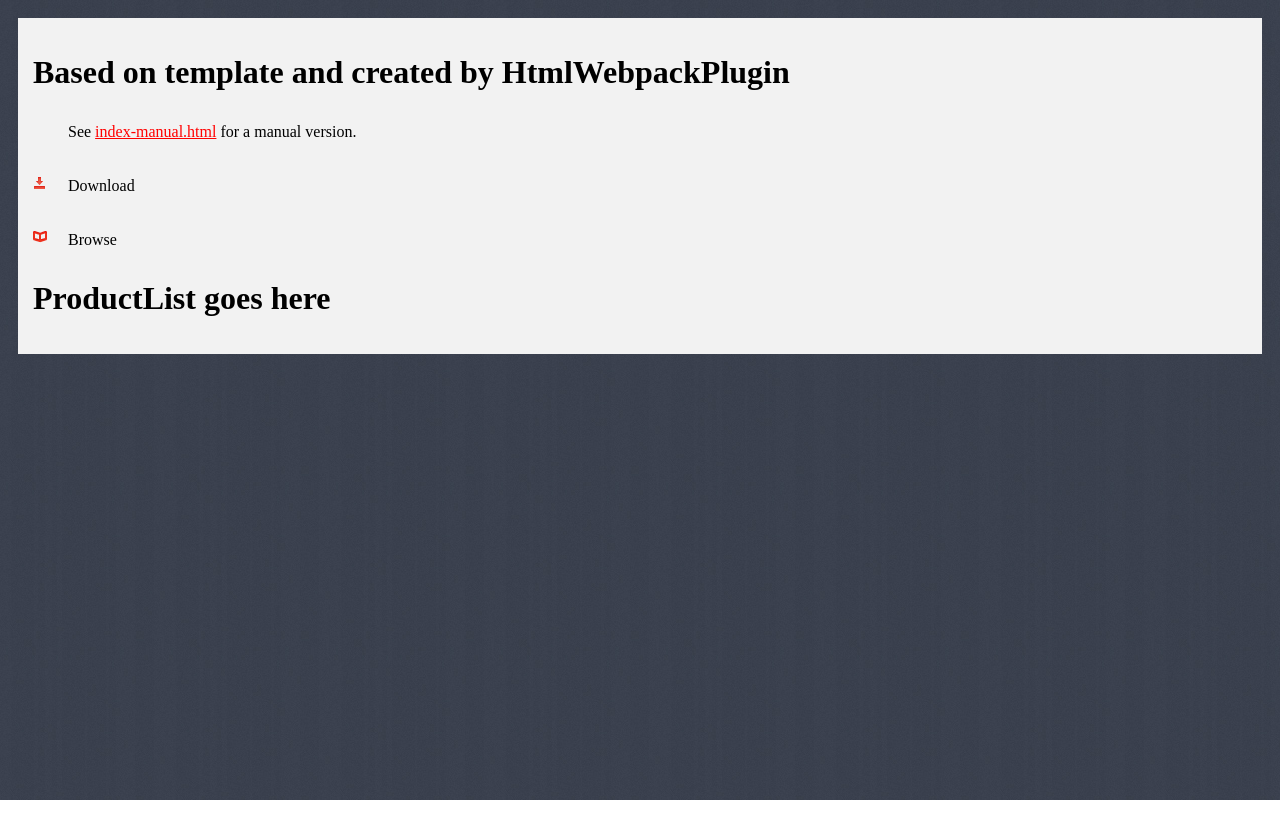
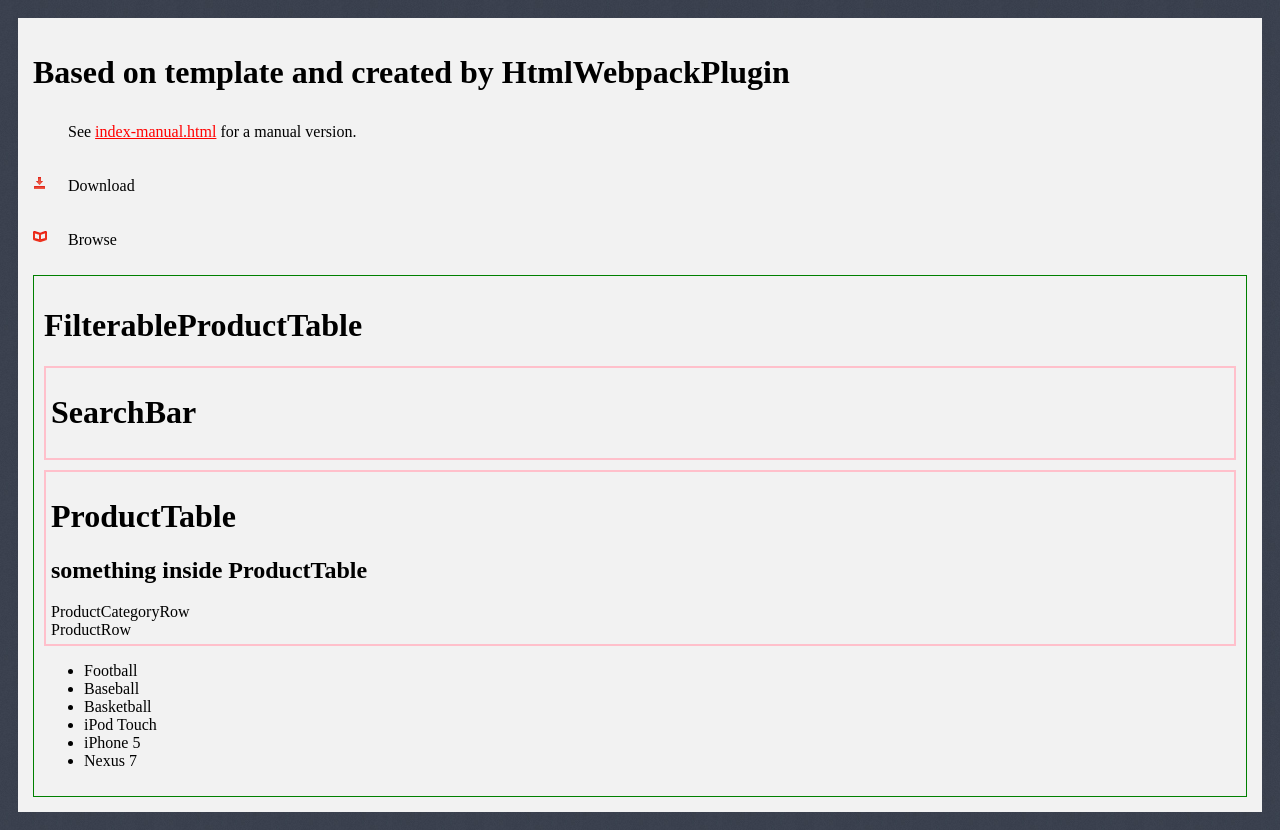
Before and after one commit to alexisbellido/node-tests, a React app in the folder react-test/: page / in a window 1280 px wide. Before the commit the page ends 800 px from the top, so only its background shows below. Built offline with nearby package versions, Linux system fonts and the light colour scheme.

Commit message:
Thinking in React example: FilterableProductTable

```diff
--- a/react-test/public/footer.html
+++ b/react-test/public/footer.html
@@ -1,4 +1,4 @@
 <p>a partial template to use as a footer</p>
 <div id="root"></div>
 
-  <script src="../dist/main.js?33946545d82e92dbe197"></script>
+  <script src="../dist/main.js?88c8e60a3a597179585f"></script>
--- a/react-test/public/index.html
+++ b/react-test/public/index.html
@@ -7,7 +7,7 @@
   <meta name="viewport" content="width=device-width, initial-scale=1, shrink-to-fit=no">
   <title>Template for Webpack 4 and HtmlWebpackPlugin</title>
 
-    <link href="../dist/main.css?33946545d82e92dbe197" rel="stylesheet">
+    <link href="../dist/main.css?88c8e60a3a597179585f" rel="stylesheet">
 
 </head>
 
@@ -25,7 +25,7 @@
   </div>
 
 
-    <script src="../dist/main.js?33946545d82e92dbe197"></script>
+    <script src="../dist/main.js?88c8e60a3a597179585f"></script>
 
 
 </body>
--- /dev/null
+++ b/react-test/src/FilterableProductTable.js
@@ -0,0 +1,84 @@
+import React from "react";
+import SearchBar from "./SearchBar.js";
+
+
+function SimpleList(props) {
+  const products = props.products
+
+  // should I use toString()?
+  // <li key={product.id.toString()}>{product.name}</li>
+  const simpleList = products.map((product) =>
+    <li key={product.id}>{product.name}</li>
+  );
+  return (
+    <ul>
+      {simpleList}
+    </ul>
+  );
+}
+
+// // The JSON.parse() method parses a JSON string, constructing the JavaScript value or object described by the string.
+// let json = '{"result":true, "count":42}';
+// let obj = JSON.parse(json);
+// console.log(obj);
+// // The JSON.stringify() method converts a JavaScript value to a JSON string
+// console.log(JSON.stringify(obj));
+
+class ProductTable extends React.Component {
+  render() {
+    return (
+      <div className="product-table">
+        <h1>ProductTable</h1>
+        {this.props.children}
+        <ProductCategoryRow />
+        <ProductRow />
+      </div>
+    )
+  }
+}
+
+class ProductCategoryRow extends React.Component {
+  render() {
+    return (
+      <div>
+        ProductCategoryRow
+      </div>
+    )
+  }
+}
+
+class ProductRow extends React.Component {
+  render() {
+    return (
+      <div>
+        ProductRow
+      </div>
+    )
+  }
+}
+
+const PRODUCTS = [
+  {id: 1, category: "Sporting Goods", price: "$49.99", stocked: true, name: "Football"},
+  {id: 2, category: "Sporting Goods", price: "$9.99", stocked: true, name: "Baseball"},
+  {id: 3, category: "Sporting Goods", price: "$29.99", stocked: false, name: "Basketball"},
+  {id: 4, category: "Electronics", price: "$99.99", stocked: true, name: "iPod Touch"},
+  {id: 5, category: "Electronics", price: "$399.99", stocked: false, name: "iPhone 5"},
+  {id: 6, category: "Electronics", price: "$199.99", stocked: true, name: "Nexus 7"}
+];
+
+class FilterableProductTable extends React.Component {
+  render() {
+    return (
+      <div className="filterable-product-table">
+        <h1>FilterableProductTable</h1>
+        <SearchBar />
+        <ProductTable>
+          <h2>something inside ProductTable</h2>
+        </ProductTable>
+        <SimpleList products={PRODUCTS} />
+      </div>
+    )
+  }
+}
+
+export default FilterableProductTable;
--- a/react-test/src/ProductList.js
+++ /dev/null
@@ -1,11 +0,0 @@
-import React from "react";
-
-class ProductList extends React.Component {
-  render() {
-    return (
-      <h1>ProductList goes here</h1>
-    )
-  }
-}
-
-export default ProductList;
--- /dev/null
+++ b/react-test/src/SearchBar.js
@@ -0,0 +1,13 @@
+import React, {Component} from "react";
+
+class SearchBar extends Component {
+  render() {
+    return (
+      <div className="search-bar">
+        <h1>SearchBar</h1>
+      </div>
+    )
+  }
+}
+
+export default SearchBar;
--- a/react-test/src/index.js
+++ b/react-test/src/index.js
@@ -16,8 +16,8 @@ import ReactDOM from "react-dom";
 //   document.getElementById("root")
 // );
 
-import ProductList from "./ProductList.js";
+import FilterableProductTable from "./FilterableProductTable.js";
 ReactDOM.render(
-  <ProductList />,
+  <FilterableProductTable />,
   document.getElementById("root")
 );
--- a/react-test/src/scss/style.scss
+++ b/react-test/src/scss/style.scss
@@ -33,4 +33,16 @@ body {
     }
 
   }
+
+  .filterable-product-table {
+    border: 1px solid green;
+    padding: 10px;
+    .search-bar,
+    .product-table {
+      border: 2px solid pink;
+      padding: 5px;
+      margin-bottom: 10px;
+    }
+  }
+
 }
```
